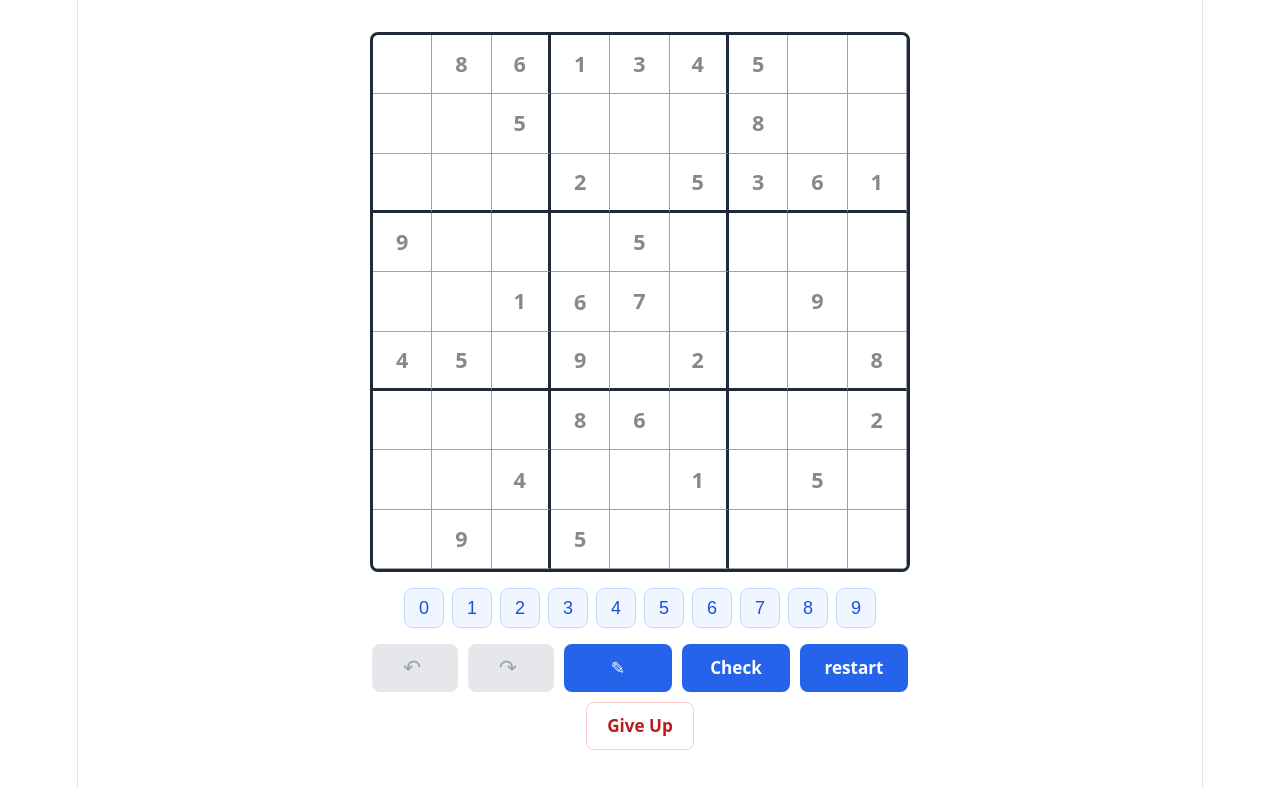
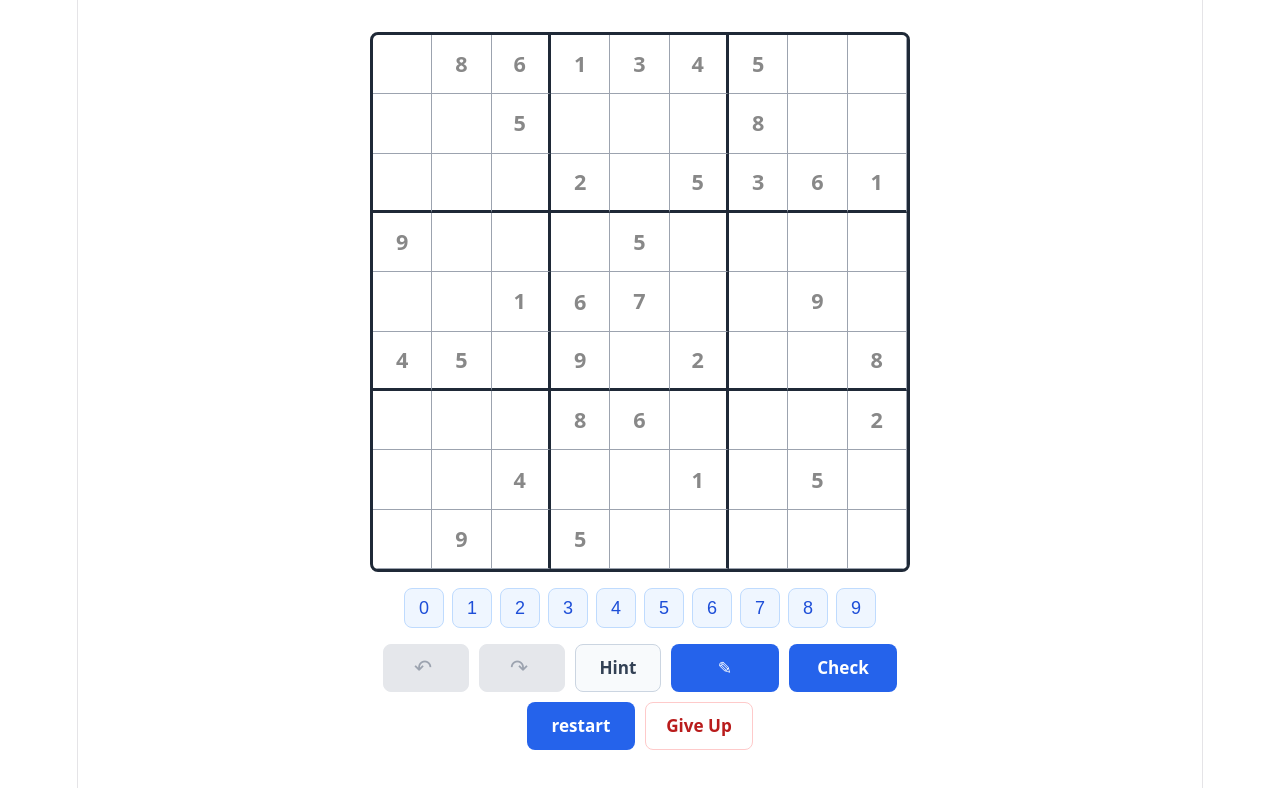
Before and after one commit to Ocean1198/sudoku, a React (Vite) app: page / in a window 1280 px wide. Shown: the top 788 px of the page. Built offline with nearby package versions, Linux system fonts and the light colour scheme.

Commit message:
feat: add hint functionality

```diff
--- a/src/components/GameControls.tsx
+++ b/src/components/GameControls.tsx
@@ -7,13 +7,14 @@ type GameControlsProps = {
   isMemoMode: boolean;
   onUndo: () => void;
   onRedo: () => void;
+  onHint: () => void;
   onMemo: () => void;
   onCheck: () => void;
   onRestart: () => void;
   onGiveUp: () => void;
 };
 
-function GameControls({ disabled, canUndo, canRedo, isMemoMode, onUndo, onRedo, onMemo, onCheck, onRestart, onGiveUp } : GameControlsProps) {
+function GameControls({ disabled, canUndo, canRedo, isMemoMode, onUndo, onRedo, onHint, onMemo, onCheck, onRestart, onGiveUp } : GameControlsProps) {
   return (
     <div className={styles.controls}>
       <button
@@ -25,7 +26,6 @@ function GameControls({ disabled, canUndo, canRedo, isMemoMode, onUndo, onRedo,
       >
         <span className={styles.historyIcon} aria-hidden="true">↶</span>
       </button>
-
       <button
         className={styles.historyButton}
         onClick={onRedo}
@@ -34,6 +34,13 @@ function GameControls({ disabled, canUndo, canRedo, isMemoMode, onUndo, onRedo,
         title="Redo"
       >
         <span className={styles.historyIcon} aria-hidden="true">↷</span>
+      </button>
+      <button
+        className={styles.historyButton}
+        onClick={onHint}
+        disabled={disabled}
+      >
+        Hint
       </button>
       <button
         className={`${styles.checkButton} ${isMemoMode ? styles.memoActive : ''}`}
--- a/src/components/SudokuGame.tsx
+++ b/src/components/SudokuGame.tsx
@@ -203,6 +203,16 @@ function SudokuGame() {
     paintBoard();
   }
 
+  const handleHint = () => {
+    if (gameStatus !== "playing") return;
+    if (selected === null) return;
+    if (puzzle[selected.row][selected.col] !== 0) return;
+    const correctValue = solution[selected.row][selected.col];
+    handleNumberInput(correctValue);
+    setAssistState(prev => ({ ...prev, hintCount: prev.hintCount + 1 }));
+    paintBoard();
+  }
+
   const handleMemo = () => {
     if (gameStatus !== "playing") return;
     setMemoStatus(prev => !prev);
@@ -347,6 +357,7 @@ function SudokuGame() {
         isMemoMode={memoStatus}
         onUndo={handleUndo}
         onRedo={handleRedo}
+        onHint={handleHint}
         onMemo={handleMemo}
         onCheck={handleCheck}
         onRestart={handleRestart}
```
